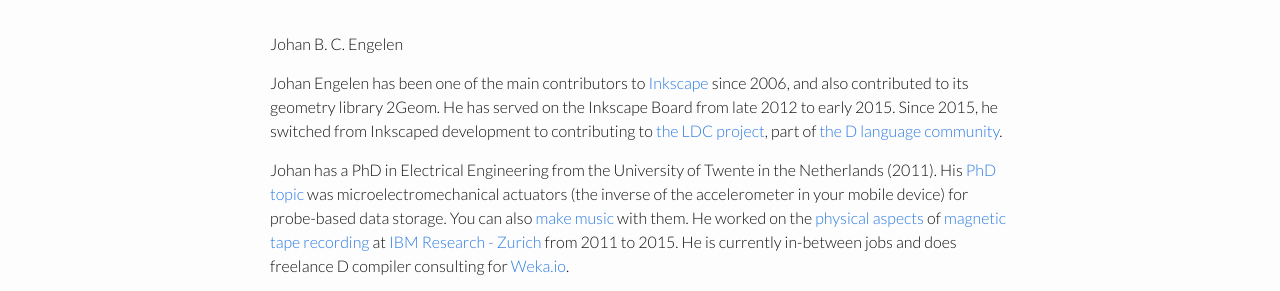
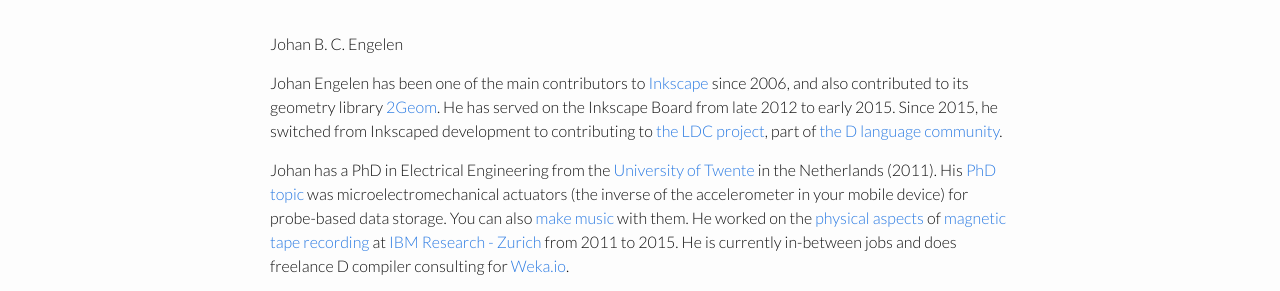
Before and after one commit to JohanEngelen/johanengelen.github.io, a Jekyll site: the page built from about.md, in a window 1280 px wide. Shown: the part 132-423 px from the top of the page. Built offline with Jekyll 4.4.1, drawn with Linux system fonts in a browser that asks for light colours; part of the change alters nothing that is shown.

Commit message:
Update links in about.

```diff
--- a/about.md
+++ b/about.md
@@ -6,12 +6,12 @@ permalink: /about/
 
 Johan B. C. Engelen
 
-Johan Engelen has been one of the main contributors to [Inkscape](https://inkscape.org/) since 2006, and also contributed to its geometry library 2Geom. He has served on the Inkscape Board from late 2012 to early 2015.
-Since 2015, he switched from Inkscaped development to contributing to [the LDC project](https://wiki.dlang.org/LDC), part of [the D language community](http://dlang.org/).
+Johan Engelen has been one of the main contributors to [Inkscape](https://inkscape.org/) since 2006, and also contributed to its geometry library [2Geom](//lib2geom.sourceforge.net/). He has served on the Inkscape Board from late 2012 to early 2015.
+Since 2015, he switched from Inkscaped development to contributing to [the LDC project](https://wiki.dlang.org/LDC), part of [the D language community](https://dlang.org/).
 
-Johan has a PhD in Electrical Engineering from the University of Twente in the Netherlands (2011). His [PhD topic](http://dx.doi.org/10.3990/1.9789036531207) was microelectromechanical actuators (the inverse of the accelerometer in your mobile device) for probe-based data storage. You can also [make music](http://www.engadget.com/2010/10/04/worlds-smallest-violin-uses-mems-plays-only-for-you-video/) with them.
-He worked on the [physical](https://www.flickr.com/photos/ibm_research_zurich/19337989589) [aspects](https://www.flickr.com/photos/ibm_research_zurich/16890631949) of [magnetic tape recording](https://www-03.ibm.com/press/us/en/pressrelease/46554.wss) at [IBM Research - Zurich](http://www.zurich.ibm.com/) from 2011 to 2015.
-He is currently in-between jobs and does freelance D compiler consulting for [Weka.io](http://www.weka.io/).
+Johan has a PhD in Electrical Engineering from the [University of Twente](https://www.utwente.nl) in the Netherlands (2011). His [PhD topic](https://dx.doi.org/10.3990/1.9789036531207) was microelectromechanical actuators (the inverse of the accelerometer in your mobile device) for probe-based data storage. You can also [make music](https://www.engadget.com/2010/10/04/worlds-smallest-violin-uses-mems-plays-only-for-you-video/) with them.
+He worked on the [physical](https://www.flickr.com/photos/ibm_research_zurich/19337989589) [aspects](https://www.flickr.com/photos/ibm_research_zurich/16890631949) of [magnetic tape recording](https://www-03.ibm.com/press/us/en/pressrelease/46554.wss) at [IBM Research - Zurich](https://www.research.ibm.com/labs/zurich/) from 2011 to 2015.
+He is currently in-between jobs and does freelance D compiler consulting for [Weka.io](//www.weka.io/).
 
 [My Github account](https://github.com/JohanEngelen)
 
```
